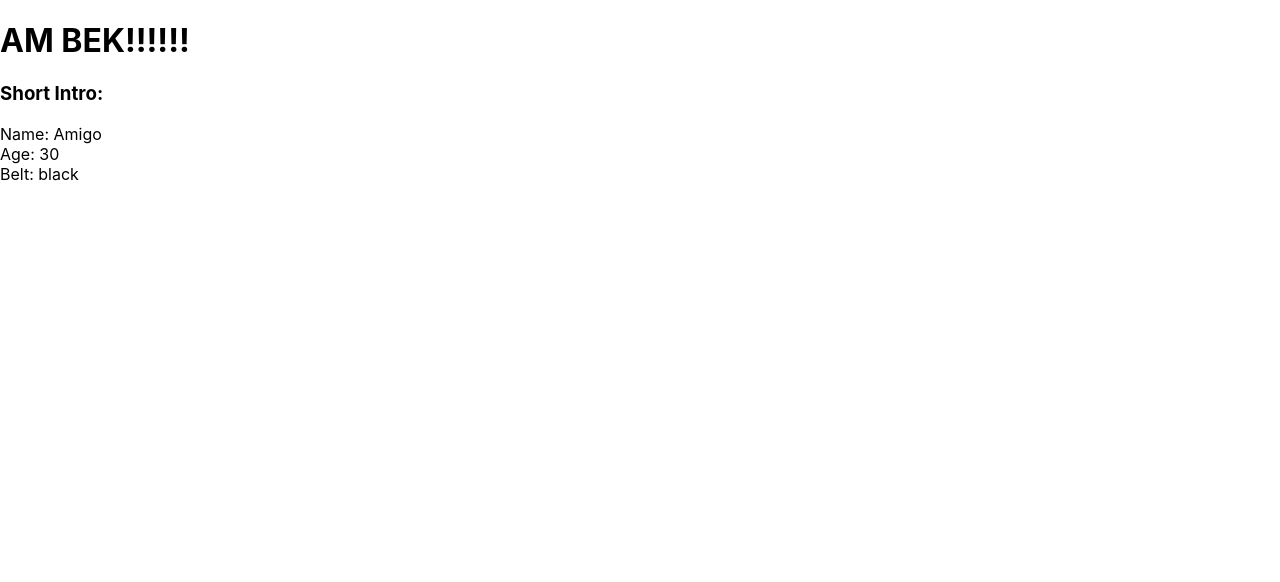
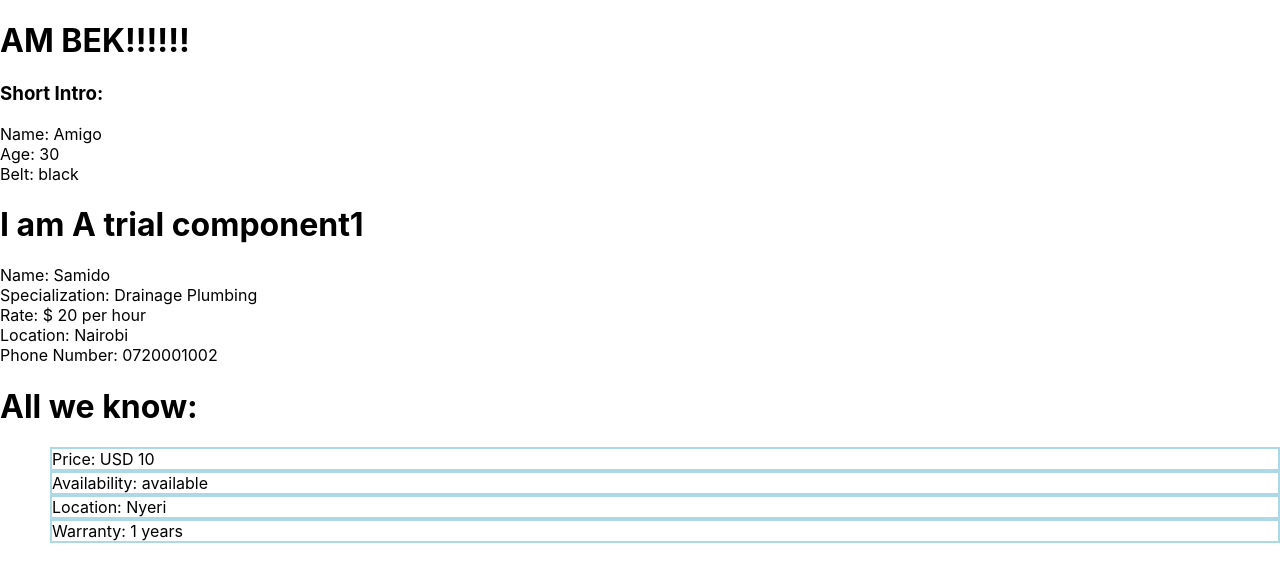
Before and after one commit to sammuthaiga/react-gang-c-along, a React (Create React App) app: page / in a window 1280 px wide. Shown: the top 582 px of the page. Built offline with nearby package versions, Linux system fonts and the light colour scheme.

Commit message:
More practice on passing props from parent to child and destructuring

```diff
--- a/src/App.js
+++ b/src/App.js
@@ -1,5 +1,7 @@
 import React, { Component} from "react";
 import Ninja from "./Ninja";
+import Trial1 from "./Trial1";
+import Plumber from "./Plumber-tools";
 
 class App extends Component {
   render() {
@@ -8,6 +10,8 @@ class App extends Component {
         <h1>AM BEK!!!!!!</h1>
         <h3>Short Intro:</h3>
         < Ninja name="Amigo" age="30" belt="black" />
+        <Trial1 />
+        <Plumber/>
       </div>
     );
   }
--- /dev/null
+++ b/src/Plumber-tools.js
@@ -0,0 +1,13 @@
+import React, { Component } from "react";
+import ToolSpecs from "./Tool-specs";
+
+class Plumber extends Component {
+    render() {
+        return (
+            <div>
+                <ToolSpecs price="USD 10" availability="available" location="Nyeri" warranty="1 years" />
+            </div>
+        );
+    }
+    }
+export default Plumber;
--- /dev/null
+++ b/src/Tool-specs.js
@@ -0,0 +1,21 @@
+import React, { Component } from 'react';
+
+class ToolSpecs extends Component {
+    render() {
+        const { price, availability, location, warranty } = this.props;
+
+        return (
+           <div>
+            <h1>All we know: </h1>
+            <div>
+                <div style={{ marginLeft: '50px', border: '2px solid lightblue' }}>Price: {price}</div>
+                <div style={{ marginLeft: '50px', border: '2px solid lightblue' }}>Availability: {availability}</div>
+                <div style={{ marginLeft: '50px', border: '2px solid lightblue' }}>Location: {location}</div>
+                <div style={{ marginLeft: '50px', border: '2px solid lightblue' }}>Warranty: {warranty}</div>
+            </div>
+
+           </div>
+        );
+    }
+}
+export default ToolSpecs;
--- /dev/null
+++ b/src/Trial1.js
@@ -0,0 +1,15 @@
+import React, { Component } from "react";
+import Trial2 from "./Trial2";
+
+class Trial1 extends Component {
+    render() {
+        return (
+        <div>
+            <h1>I am A trial component1</h1>
+        <Trial2 name="Samido" specialization = "Drainage Plumbing" rate="$ 20 per hour" location="Nairobi" phoneNumber="0720001002" />
+        </div>
+        );
+    }
+    }
+
+export default Trial1;
--- /dev/null
+++ b/src/Trial2.js
@@ -0,0 +1,17 @@
+import React, { Component } from "react";
+
+class Trial2 extends Component {
+    render() {
+        const { name, specialization, rate, location, phoneNumber } = this.props;
+        return (
+            <div className="card">
+                <div>Name: {name}</div>
+                <div>Specialization: {specialization}</div>
+                <div>Rate: {rate}</div>
+                <div>Location: {location}</div>
+                <div>Phone Number: {phoneNumber}</div>
+            </div>
+        );
+    }
+    }
+export default Trial2;
```
